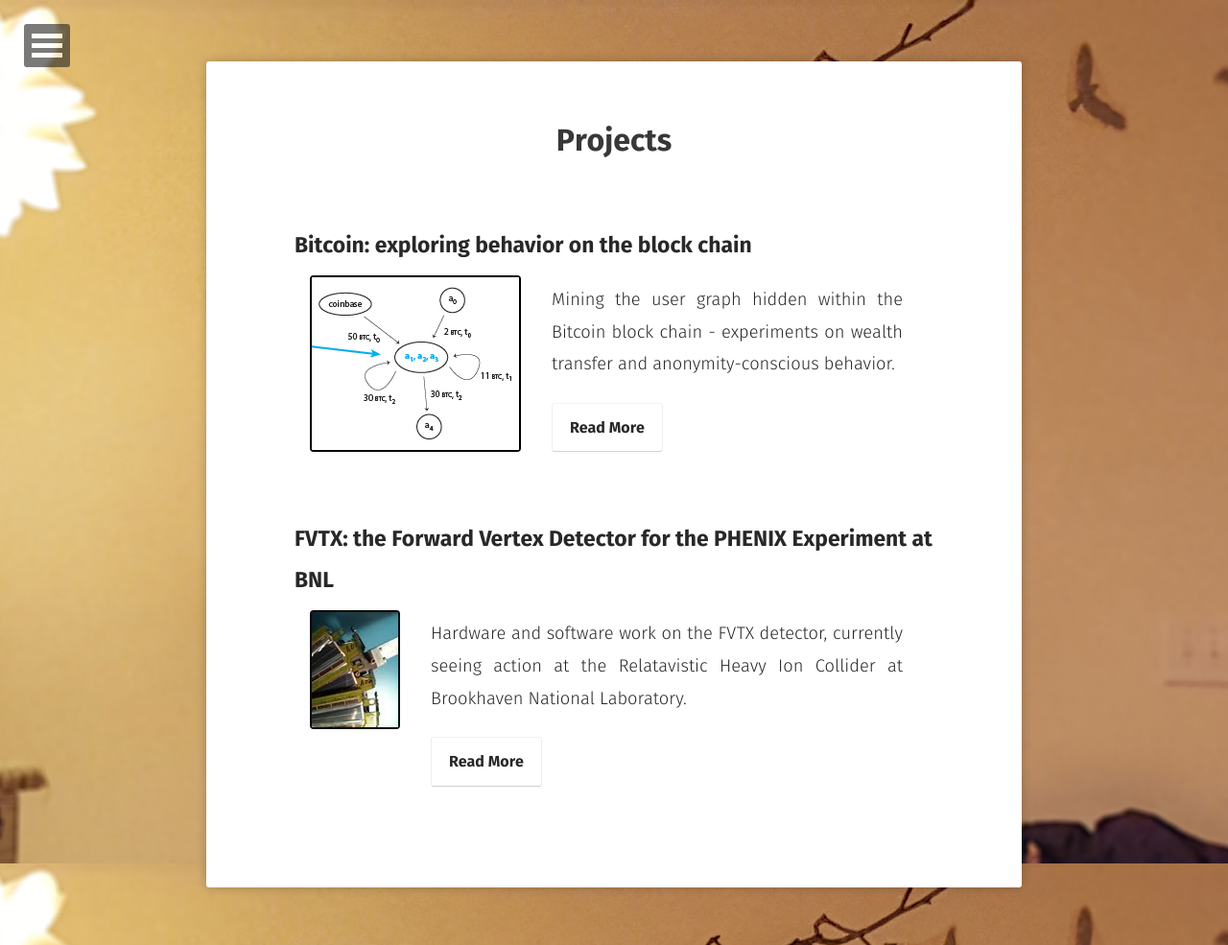
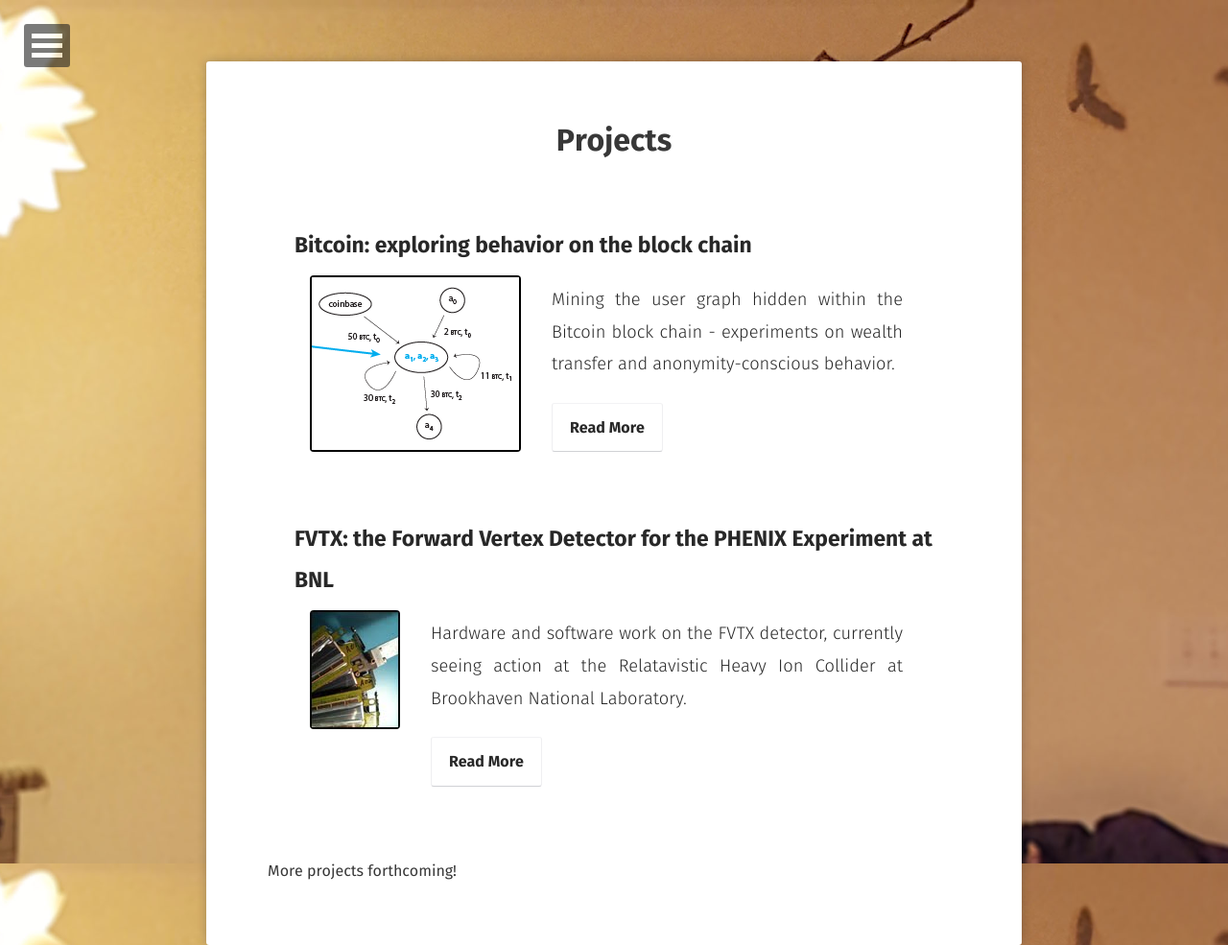
Before and after one commit to CogentMentat/CogentMentat.github.io, a Jekyll site: the page built from projectspage/index.md, in a window 1280 px wide. Shown: the whole page at 96% size. Built offline with Jekyll 4.4.1, drawn with Linux system fonts in a browser that asks for light colours; some web fonts are replaced.

Commit message:
Add 'forthcoming' text to projects page

```diff
--- a/_layouts/project-list.html
+++ b/_layouts/project-list.html
@@ -17,9 +17,6 @@ layout: compress
             <div class="content">
                 <div class="post-title">
                     <h1>{{ page.title }}</h1>
-                </div>
-                <div class="content">
-                    {{ content }}
                 </div>
                 <div class="post-list">
                     {% assign ordsort = site.projects | sort: 'projectnum' %}
@@ -50,6 +47,9 @@ layout: compress
                     {% endfor %}
                 </div>
             </div>
+            <div class="content">
+                {{ content }}
+            </div>
         </div>
     </header>
     {% include scripts.html %}
--- a/projectspage/index.md
+++ b/projectspage/index.md
@@ -4,3 +4,5 @@ title: Projects
 excerpt: "Projects"
 comments: false
 ---
+
+More projects forthcoming!
```
